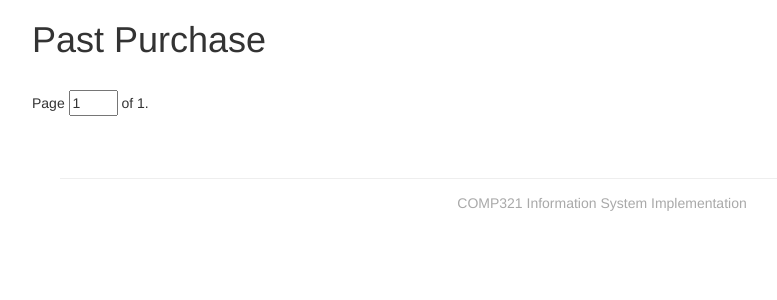
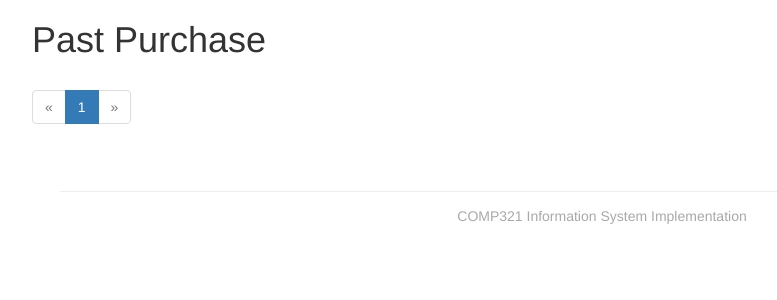
Before and after one commit to sorz/COMP321-ISI, a Django app: page /order/past/ in a window 1280 px wide. Shown: the part 80-380 px from the top of the page, without its empty margins (38-815 px from the left). Run offline with Django 3.2, Linux system fonts and the light colour scheme; the visitor is signed in with stand-in values (Sample User, id 1); data that the repository does not hold is empty; some libraries are stand-ins or nearby versions.

Commit message:
New pager

```diff
--- a/store/order/views.py
+++ b/store/order/views.py
@@ -4,7 +4,6 @@ from django.utils.decorators import method_decorator
 from django.http import HttpResponse, HttpResponseRedirect, \
     HttpResponseForbidden, HttpResponseBadRequest
 from django.core.urlresolvers import reverse
-from django.core.paginator import Paginator, PageNotAnInteger, EmptyPage
 from django.contrib import messages
 from django.db import transaction
 from rest_framework.views import APIView
@@ -13,6 +12,7 @@ from .forms import OrderForm, MessageForm
 from .models import Order, InvalidOrderStatusChangeException
 from account.models import Profile
 from cart.utils import Cart, CannotCheckoutItemException
+from store.utils import make_page
 
 
 @login_required
@@ -93,16 +93,8 @@ def _orders(request, statuses, title):
     orders = Order.objects.filter(owner=request.user,
                                   status__in=statuses)
 
-    paginator = Paginator(orders, 3)  # 3 orders per page for testing.
-    page = request.GET.get('page')
-    try:
-        orders = paginator.page(page)
-    except PageNotAnInteger:
-        # If page is not an integer, deliver first page.
-        orders = paginator.page(1)
-    except EmptyPage:
-        # If page is out of range (e.g. 9999), deliver last page.
-        orders = paginator.page(paginator.num_pages)
+    orders = make_page(orders, request.GET.get('page'),
+                       per_page=3)  # 3 orders per page for testing.
 
     dictionary = {'orders': orders, 'title': title}
     return render(request, 'order/list.html', dictionary)
--- a/store/store/templates/store/common-pagination.html
+++ b/store/store/templates/store/common-pagination.html
@@ -1,37 +1,35 @@
-<div class="pagination">
-<span class="step-links">
+<nav>
+  <ul class="pagination">
   {% if list.has_previous %}
-      <a href="?filter={{ filter }}&sort={{ sort }}&page={{ list.previous_page_number }}">&lt; previous</a>
+    <li class="previous">
+      <a aria-label="Previous" href="?filter={{ filter }}&sort={{ sort }}&page={{ list.previous_page_number }}">
+        <span aria-hidden="true">&laquo;</span>
+      </a>
+    </li>
+  {% else %}
+    <li class="previous disabled"><a aria-label="Previous" href="#">
+      <span aria-hidden="true">&laquo;</span>
+    </a></li>
   {% endif %}
 
-  <span class="current">
-    Page
-    <input type="number" id="page-number" value="{{ list.number }}"
-           max="{{ list.paginator.num_pages }}" min="1" step="1" size="3"
-           data-filter="{{ filter }}"
-           data-sort="{{ sort }}">
-     of {{ list.paginator.num_pages }}.
-  </span>
+  {% for page, current in list.neighbor_pages %}
+    {% if not current %}
+      <li><a href="?filter={{ filter }}&sort={{ sort }}&page={{ page }}">{{ page }}</a></li>
+    {% else %}
+      <li class="active"><a href="#"><span class="sr-only">(current)</span>{{ page }}</a></li>
+    {% endif %}
+  {% endfor %}
 
   {% if list.has_next %}
-      <a href="?filter={{ filter }}&sort={{ sort }}&page={{ list.next_page_number }}">next &gt;</a>
+    <li class="next">
+      <a aria-label="Next" href="?filter={{ filter }}&sort={{ sort }}&page={{ list.next_page_number }}">
+        <span aria-hidden="true">&raquo;</span>
+      </a>
+    </li>
+  {% else %}
+    <li class="next disabled"><a aria-label="Previous" href="#">
+      <span aria-hidden="true">&raquo;</span>
+    </a></li>
   {% endif %}
-</span>
-</div>
-
-<script>
-  $(document).ready(function (){
-    $('#page-number').change(function (event) {
-      var $this = $(this);
-      var sort = $this.data('sort');
-      var filter = $this.data('filter');
-      var max = $this.attr('max');
-      var min = $this.attr('min');
-      if ($this.val() >= min && $this.val() <= max
-          && $this.attr('value') != $this.val()) {
-        window.location = '?filter=' + filter + '&sort=' + sort + '&page=' + $this.val();
-      }
-    });
-  });
-
-</script>
+  </ul>
+</nav>
--- /dev/null
+++ b/store/store/utils.py
@@ -0,0 +1,37 @@
+from django.core.paginator import Paginator, PageNotAnInteger, EmptyPage
+
+
+def make_page(object_list, page, per_page=5, neighbor_count=5):
+    """Return a Django Page object with a list of neighbor pages.
+
+    "neighbor pages" is some pages next to the current page.
+    e.g. page 6 may has neighbor page 5, 4, 3 and 7, 8, 9.
+
+    page.neighbor_pages is a list of tuples, which combine the page
+    number and a boolean (is it current page)."""
+    paginator = Paginator(object_list, per_page)
+
+    # Reference:
+    # https://docs.djangoproject.com/en/1.7/topics/pagination/#using-paginator-in-a-view
+
+    try:
+        page = paginator.page(page)
+    except PageNotAnInteger:
+        # If page is not an integer, deliver first page.
+        page = paginator.page(1)
+    except EmptyPage:
+        # If page is out of range (e.g. 9999), deliver last page of results.
+        page = paginator.page(paginator.num_pages)
+
+    # Neighbor pages will be displayed so that user can select them quickly.
+    # Generate a list of neighbor pages enable template can generate them easily.
+    start = page.number - neighbor_count // 2
+    if start <= 0:
+        start = 1
+    end = start + neighbor_count
+    if end > page.paginator.num_pages + 1:
+        end = page.paginator.num_pages + 1
+
+    page.neighbor_pages = [(p, p == page.number) for p in range(start, end)]
+
+    return page
```
Also changed, not shown: store/category/views.py (+3 -15 lines).
